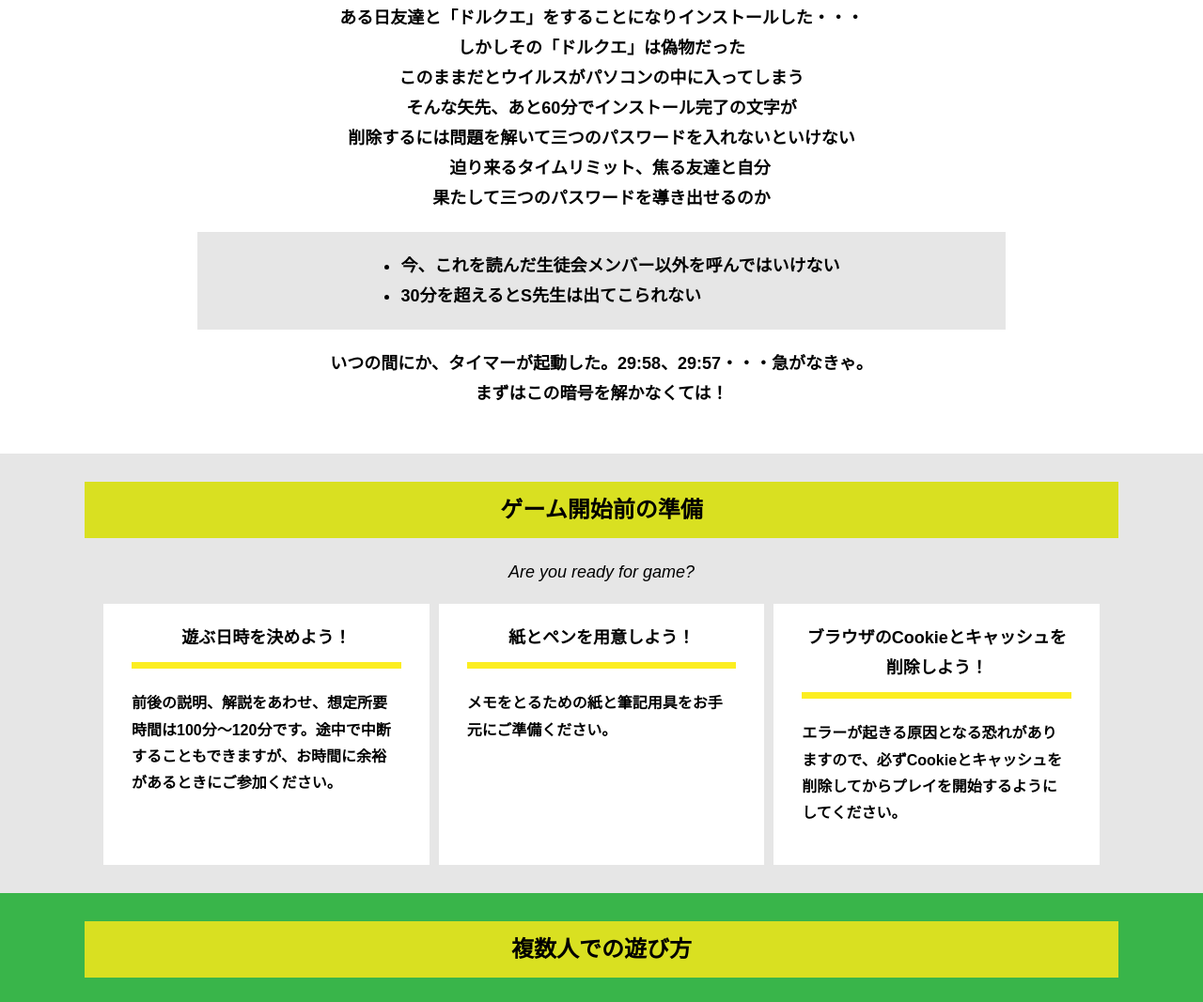
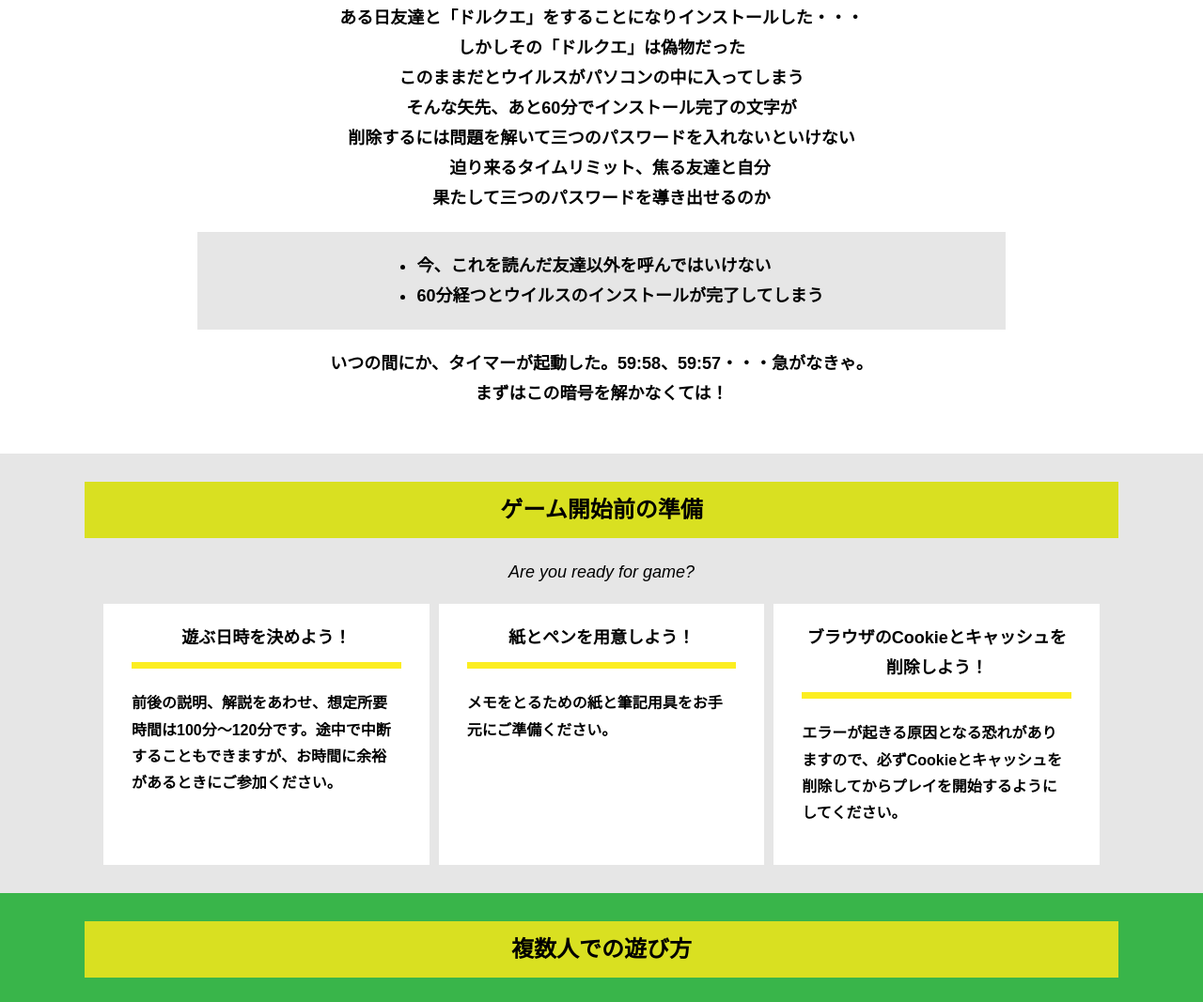
Before and after one commit to AGpengin/alfa-umeda-A, a plain HTML site: page index.html in a window 1280 px wide. Shown: the part 668-1735 px from the top of the page at 94% size. Drawn offline with Linux system fonts and the light colour scheme.

Commit message:
Update index.html

```diff
--- a/index.html
+++ b/index.html
@@ -38,11 +38,11 @@
             果たして三つのパスワードを導き出せるのか</p>
           <div class="story__note__outer bg-color--gray">
             <ul class="story__note">
-              <li>今、これを読んだ生徒会メンバー以外を呼んではいけない</li>
-              <li>30分を超えるとS先生は出てこられない</li>
+              <li>今、これを読んだ友達以外を呼んではいけない</li>
+              <li>60分経つとウイルスのインストールが完了してしまう</li>
             </ul>
           </div>
-          <p class="text-center">いつの間にか、タイマーが起動した。29:58、29:57・・・急がなきゃ。<br>
+          <p class="text-center">いつの間にか、タイマーが起動した。59:58、59:57・・・急がなきゃ。<br>
             まずはこの暗号を解かなくては！</p>
         </div>
       </div>
```
